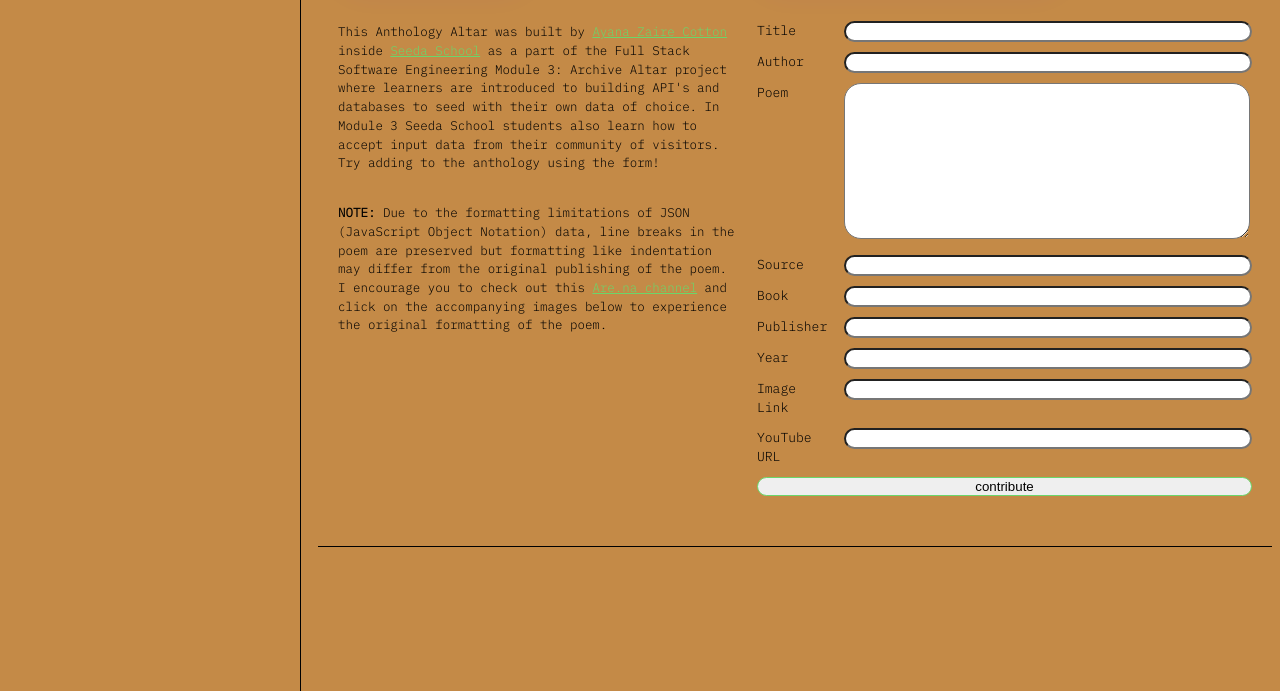
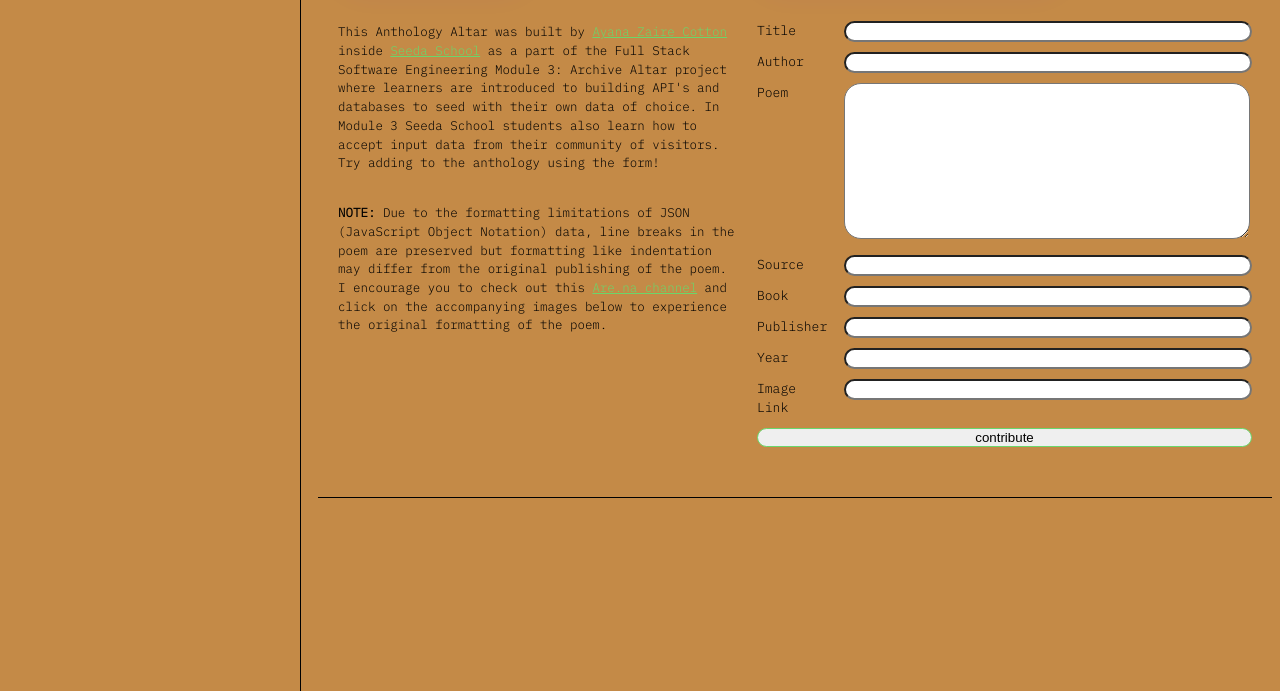
Before and after one commit to AyanaZaire/anthology-altar, a website: page views/index.html in a window 1280 px wide. Shown: the part 109-800 px from the top of the page. Drawn offline with nearby package versions, Linux system fonts and the light colour scheme; files that its build step writes are made by us from their sources; no server answers; files whose address does not match are found by name.

Commit message:
remove YouTube url from form

```diff
--- a/views/index.html
+++ b/views/index.html
@@ -57,9 +57,6 @@
             <div class="form-divs">
               <label for="image">Image Link</label><span><input type="text" name="image" id="image"></span>
             </div>
-            <div class="form-divs">
-              <label for="video">YouTube URL</label><span><input type="text" name="video" id="video"></span>
-            </div>
             <input type="submit" id="contribute-poem" value="contribute">
           </form>
         </div>
```
